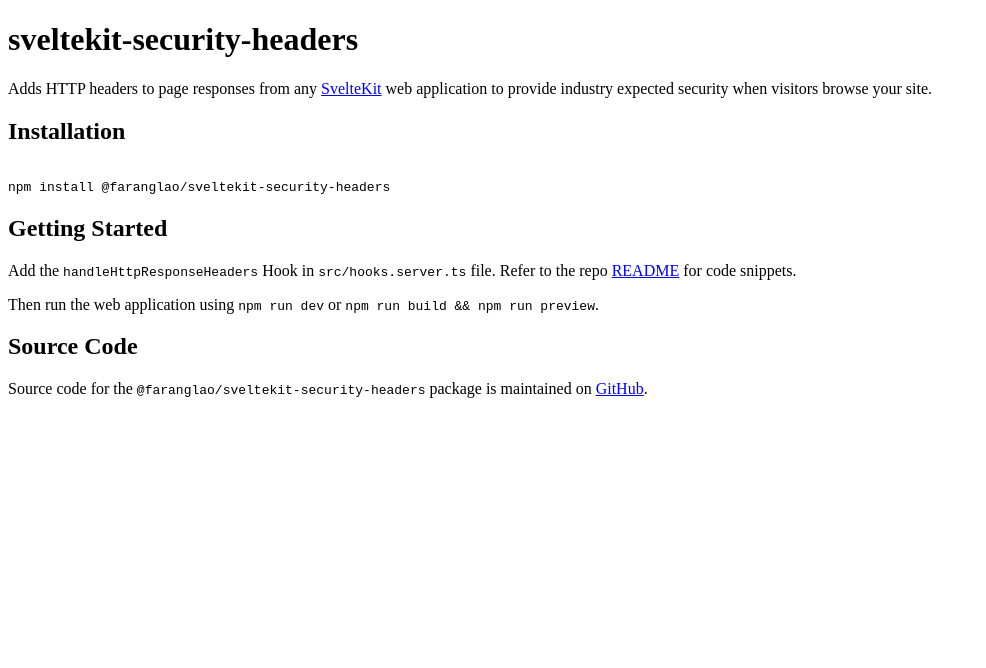
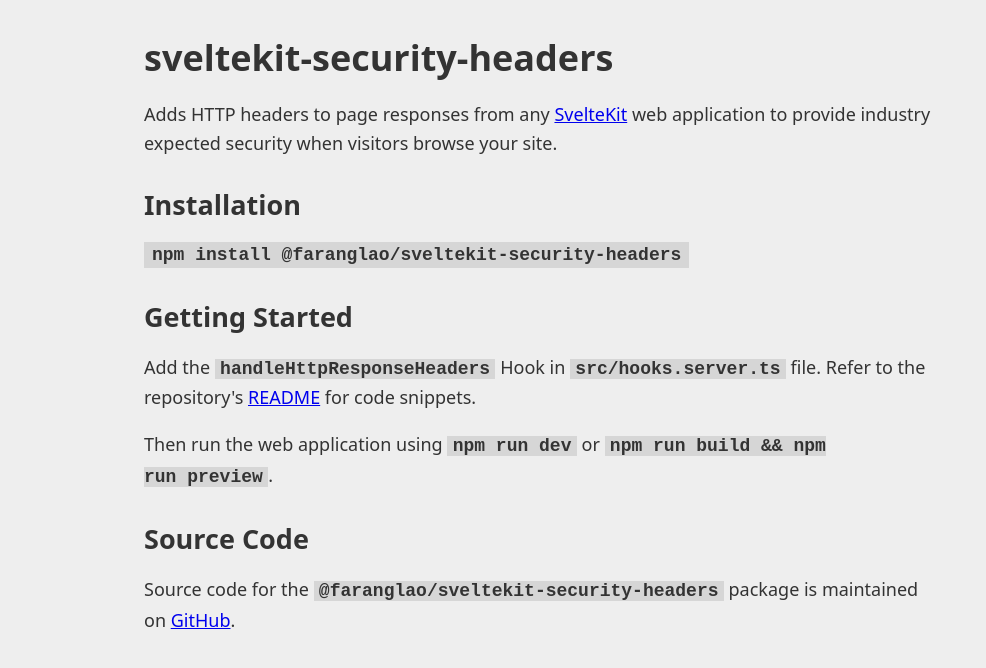
Before and after one commit to kevinobee/sveltekit-security-headers, a SvelteKit app: page / in a window 1280 px wide. Shown: the top 668 px of the page, without its empty margins (0-986 px from the left). Built offline with nearby package versions, Linux system fonts and the light colour scheme.

Commit message:
Add styling (#40)

```diff
--- /dev/null
+++ b/src/lib/styles/app.css
@@ -0,0 +1,60 @@
+:root {
+	--max-width: 1024px;
+	--min-width: 320px;
+	--font-size: 18px;
+	--font-family: system-ui, -apple-system, BlinkMacSystemFont, 'Segoe UI', Roboto, Oxygen, Ubuntu,
+		Cantarell, 'Open Sans', 'Helvetica Neue', sans-serif;
+	--line-height: 1.6;
+	--gap: 1rem;
+	--color: #333;
+	--bg: #eee;
+	--bg-code: hsla(0, 0%, 0%, 0.1);
+}
+
+*,
+*::before,
+*::after {
+	box-sizing: border-box;
+}
+
+body {
+	max-width: var(--max-width);
+	min-width: var(--min-width);
+	margin: 0 auto;
+	padding: var(--gap);
+	background: var(--bg);
+	color: var(--color);
+	font-family: var(--font-family);
+	font-size: var(--font-size);
+	line-height: var(--line-height);
+	-webkit-font-smoothing: antialiased;
+	scrollbar-gutter: stable;
+}
+
+h1,
+h2 {
+	max-width: 50ch;
+	text-wrap: balance;
+	line-height: 1;
+}
+
+h2 {
+	padding-block-start: calc(var(--gap) * 0.7);
+}
+
+p {
+	max-width: 77ch;
+	text-wrap: pretty;
+}
+
+pre code {
+	padding-block: calc(var(--gap) / 5);
+	padding-inline: calc(var(--gap) / 2);
+	background-color: var(--bg-code);
+}
+
+code {
+	font-weight: 700;
+	padding-inline: calc(var(--gap) / 3);
+	background-color: var(--bg-code);
+}
--- /dev/null
+++ b/src/routes/+layout.svelte
@@ -0,0 +1,7 @@
+<script>
+	import '$lib/styles/app.css';
+</script>
+
+<main>
+	<slot />
+</main>
--- a/src/routes/+page.svelte
+++ b/src/routes/+page.svelte
@@ -18,15 +18,13 @@
 
 <h2>Installation</h2>
 
-<pre><code>
-npm install {npmPackage}
-</code></pre>
+<pre><code>npm install {npmPackage}</code></pre>
 
 <h2>Getting Started</h2>
 
 <p>
 	Add the <code>handleHttpResponseHeaders</code> Hook in <code>src/hooks.server.ts</code> file.
-	Refer to the repo
+	Refer to the repository's
 	<a
 		href="https://github.com/kevinobee/sveltekit-security-headers?tab=readme-ov-file#getting-started"
 		>README</a
```
